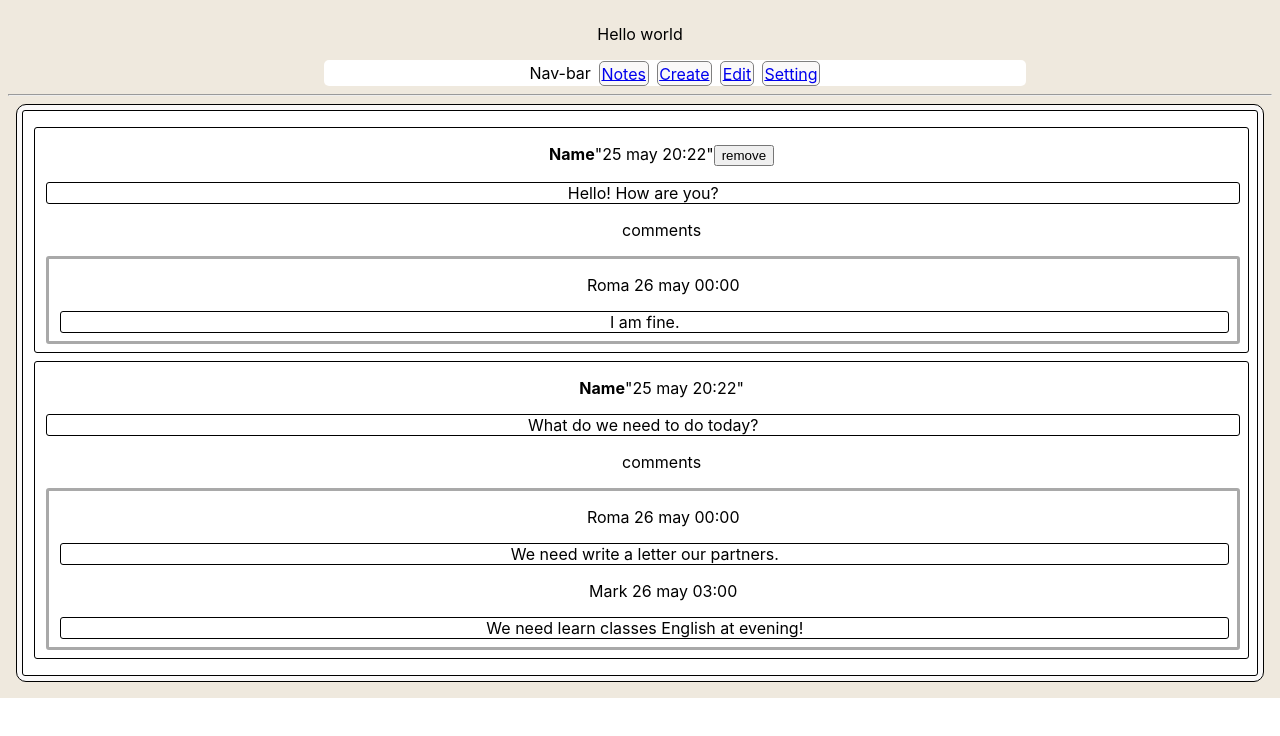
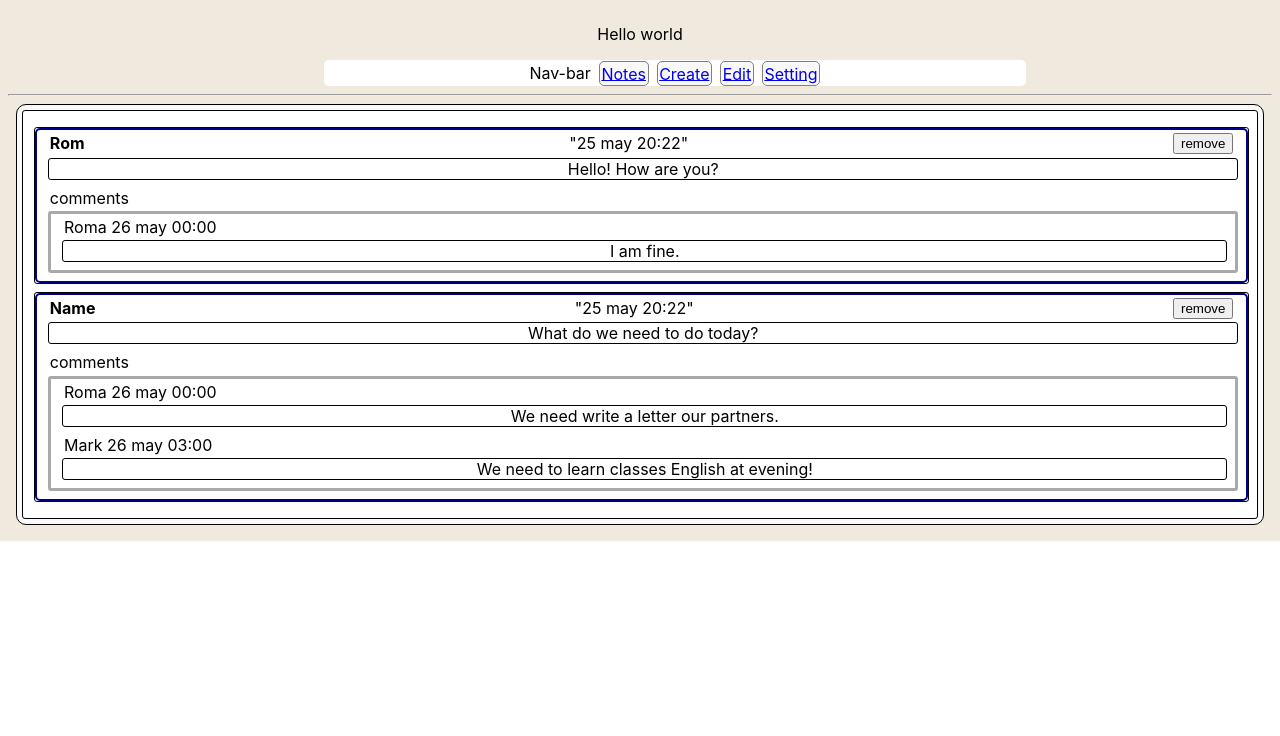
Before and after one commit to romanBryndzak/work-page, a React (Create React App) app: page /Notes in a window 1280 px wide. Shown: the top 736 px of the page. Built offline with nearby package versions, Linux system fonts and the light colour scheme; the HTML template or start-up script is replaced by a standard one.

Commit message:
Design note element.

```diff
--- a/src/App.css
+++ b/src/App.css
@@ -21,13 +21,6 @@
   padding: 0.2rem;
   width: 55%;
   background: white;
-}
-.Nav-bar span {
-  border-radius: 5px;
-  border: 1px solid gray;
-  margin-left: 0.5rem;
-  padding: 0.1rem;
-  background: #faf9f9;
 }
 
 .App-body {
@@ -58,3 +51,13 @@
   list-style-type: none;
   width: auto;
 }
+
+.noteElement {
+  border-radius: 5px;
+  border: 2px solid darkblue;
+}
+.noteElement  p{
+  display: flex;
+  justify-content: space-between;
+  margin: .2rem .8rem .2rem -1.7rem;
+}
--- a/src/page/Notes.jsx
+++ b/src/page/Notes.jsx
@@ -5,9 +5,9 @@ function Notes() {
         <div className="note">
             <ul>
                 <li>
-                    <ul>
+                    <ul className="noteElement">
                         <p>
-                            <strong>Name</strong>
+                            <strong>Rom</strong>
                             "25 may 20:22"
                             <button>remove</button>
                         </p>
@@ -20,10 +20,11 @@ function Notes() {
                     </ul>
                 </li>
                 <li>
-                    <ul>
+                    <ul className="noteElement">
                         <p>
                             <strong>Name</strong>
                             "25 may 20:22"
+                            <button>remove</button>
                         </p>
                         <li>What do we need to do today?</li>
                         <p>comments</p>
@@ -31,7 +32,7 @@ function Notes() {
                             <p>Roma 26 may 00:00</p>
                             <li><span>We need write a letter our partners.</span></li>
                             <p>Mark 26 may 03:00</p>
-                            <li><span>We need learn classes English at evening!</span></li>
+                            <li><span>We need to learn classes English at evening!</span></li>
                         </ul>
                     </ul>
                 </li>
```
